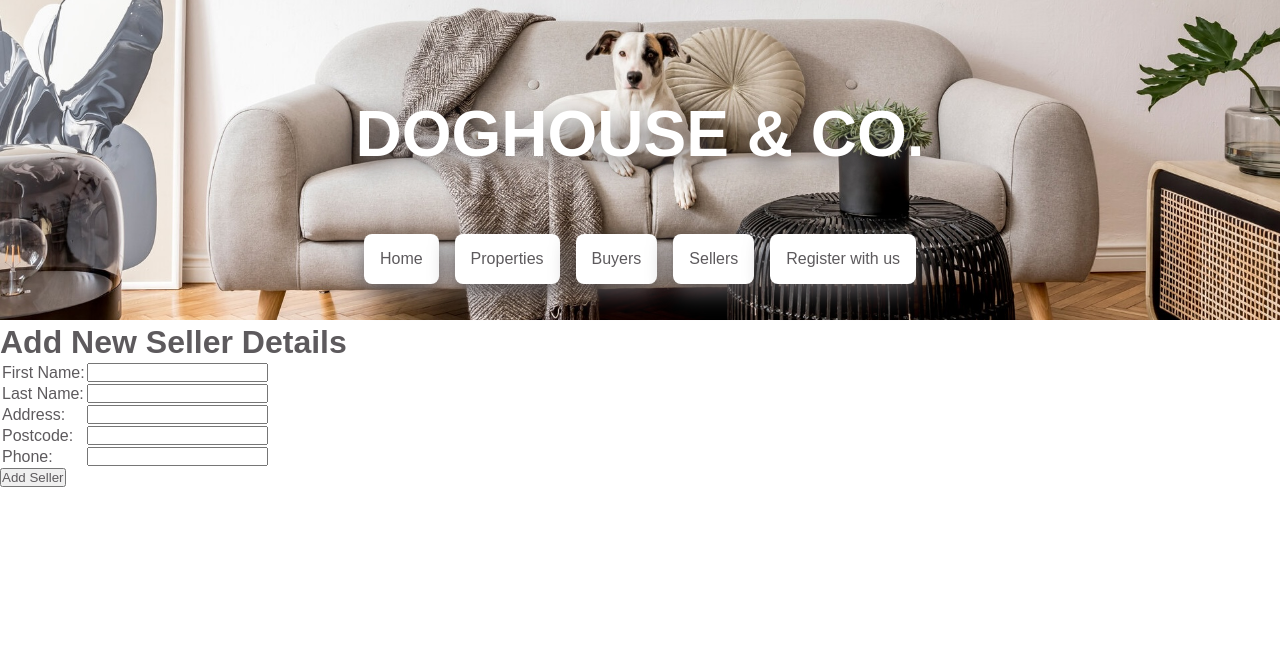
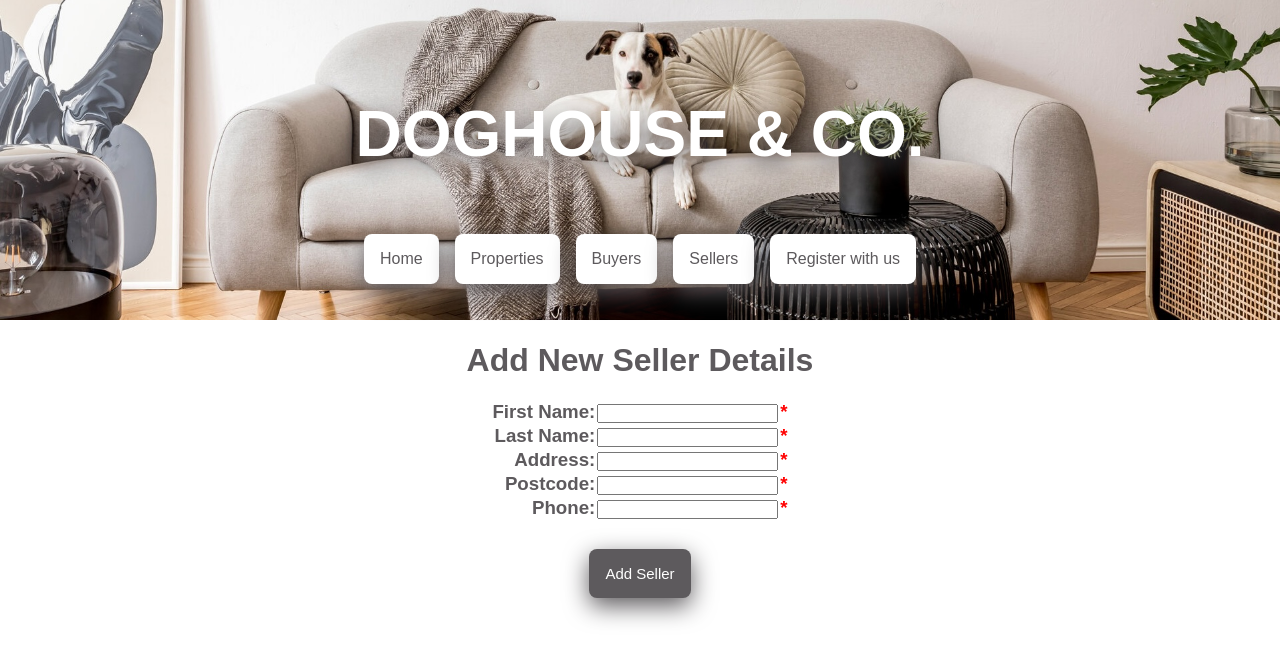
Before and after one commit to Scrambled-Meg/EstateAgents, a React (Vite) app in the folder application/: page /seller-add in a window 1280 px wide. Shown: the top 662 px of the page. Built offline with nearby package versions, Linux system fonts and the light colour scheme.

Commit message:
post lunch push

```diff
--- /dev/null
+++ b/application/src/components/form.css
@@ -0,0 +1,50 @@
+.center {
+    display: flex;
+    justify-content: center;
+  }
+
+  .form-btn {
+    display: flex;
+    justify-content: center;
+    width: fit-content;
+    padding: 1rem;
+    background-color: #5D5A5D;
+    color: white;
+    border-radius: 0.5rem;
+    margin: 0.5rem;
+    box-shadow: #5D5A5D 0px 8px 24px;
+    cursor: pointer;
+    outline: none;
+    border: none;
+    font-size: 15px;
+
+
+  }
+
+  .form-btn:hover {
+    background-color: #AA7F5A;
+    color: white;
+  }
+
+  .table-center {
+    margin-left: auto;
+    margin-right: auto;
+  }
+
+  .td-right {
+    text-align: right;
+  }
+
+  .ast {
+    color: red;
+  }
+
+  .input-form {
+    width: 100%;
+    font-size: 15px;
+  }
+
+  .select-form {
+    width: 100%;
+    font-size: 15px;
+  }
--- a/application/src/components/manage-buyer/BuyerAdd.jsx
+++ b/application/src/components/manage-buyer/BuyerAdd.jsx
@@ -1,13 +1,8 @@
 import {useState} from "react"
+import "../form.css"
 
 const BuyerAdd= () => {
-    let [formData, setFormData] = useState({
-        firstName: '',
-        surname: '',
-        address: '',
-        postcode: '',
-        phone: ''
-    });
+    let [formData, setFormData] = useState({firstName: '', surname: '', address: '', postcode: '', phone: ''});
 
     let handleChange = (e) => {
         let {name, value} = e.target;
@@ -17,41 +12,68 @@ const BuyerAdd= () => {
         }))
     }
 
-    let handleSubmit = async (e) => {
-        let response = await fetch("http://localhost:3000/buyer", {
-            method:'POST',
-            headers:{'Content-Type':'application/json'},
-            body: JSON.stringify(formData),
-        })
+    const handleSubmit = async (e) => {
+        e.preventDefault()
+        const response = await fetch("http://localhost:3000/buyer")
+        const existingBuyer = await response.json()
+
+        const duplicate = existingBuyer.some((buyer) =>
+            buyer.name === formData.name &&
+            buyer.surname === formData.surname
+        )
+
+        if (duplicate){
+            alert ('Already registered!')
+        }
+        else{
+            fetch("http://localhost:3000/buyer",{
+                method: 'POST',
+                headers:{'Content-Type': 'application/json'},
+                body: JSON.stringify(formData)
+            })
+            alert('Weclome to the Doghouse')
+        }
     }
 
     return (
         <div>
-        <h1>Add New Buyer Details</h1>
+            <br />
+        <h1 className="center">Add New Buyer Details</h1><br />
         <form >
-            <table>
+            <table className="table-center">
+                <h3>
                 <tr>
-                    <td> First Name: </td>
-                    <td> <input name="firstName" type="text" value={formData.firstName} onChange={handleChange}/> </td>
+                    <td className="td-right"> First Name: </td>
+                    <td> <input name="firstName" type="text" value={formData.firstName} onChange={handleChange} required/> </td>
+                    <td className="ast">*</td>
                 </tr>
                 <tr>
-                    <td> Last Name: </td>
-                    <td> <input name="surname" type="text" value={formData.surname} onChange={handleChange}/> </td>
+                    <td className="td-right"> Last Name: </td>
+                    <td> <input name="surname" type="text" value={formData.surname} onChange={handleChange} required/> </td>
+                    <td className="ast">*</td>
                 </tr>
                 <tr>
-                    <td> Address: </td>
-                    <td> <input name="address" type="text" value={formData.address} onChange={handleChange}/> </td>
+                    <td className="td-right"> Address: </td>
+                    <td> <input name="address" type="text" value={formData.address} onChange={handleChange} required/> </td>
+                    <td className="ast">*</td>
                 </tr>
                 <tr>
-                    <td> Postcode: </td>
-                    <td> <input name="postcode" type="text" value={formData.postcode} onChange={handleChange}/> </td>
+                    <td className="td-right"> Postcode: </td>
+                    <td> <input name="postcode" type="text" value={formData.postcode} onChange={handleChange} required/> </td>
+                    <td className="ast">*</td>
                 </tr>
                 <tr>
-                    <td> Phone: </td>
-                    <td> <input name="phone" type="text" value={formData.phone} onChange={handleChange}/> </td>
+                    <td className="td-right"> Phone: </td>
+                    <td> <input name="phone" type="text" value={formData.phone} onChange={handleChange} required/> </td>
+                    <td className="ast">*</td>
                 </tr>
+                </h3>
             </table>
-            <button type="button" onClick={handleSubmit}>Add Buyer</button>
+            <br />
+            <footer className="center">
+                <button className="form-btn" type="button" onClick={handleSubmit}>Add Buyer</button>
+
+            </footer>
         </form>
         </div>
     )
--- a/application/src/components/manage-properties/Archived/PropertiesList.jsx
+++ b/application/src/components/manage-properties/Archived/PropertiesList.jsx
@@ -31,7 +31,7 @@ const PropertiesList = () => {
     // returns full buyer object using a filter
     const findBuyer=(buyerId) => {
     let buyer = buyerData.filter( (buyer) => buyer.id == buyerId)
-    return buyer.length == 0 ? "Not Known" : buyer[0]
+    return
     }
 
     // returns full seller object using a filter
--- a/application/src/components/manage-properties/PropertiesBooking.jsx
+++ b/application/src/components/manage-properties/PropertiesBooking.jsx
@@ -1,4 +1,5 @@
 import {useState, useEffect} from "react"
+import "../form.css"
 
 const PropertyViewBooking = () => {
     const [properties, setProperties] = useState([])
@@ -19,43 +20,66 @@ const PropertyViewBooking = () => {
         })
     }
 
-    const handleSubmit = (e) => {
+    const handleSubmit = async (e) => {
         e.preventDefault()
+        const response = await fetch('http://localhost:3000/bookings')
+        const existingBookings = await response.json()
+
+        const duplicate = existingBookings.some((booking) =>
+            booking.propertyId === formData.propertyId &&
+            booking.date === formData.date &&
+            booking.time === formData.time
+        )
+
+        if (duplicate){
+            alert ('Already Booked! Please choose another time/date')
+        }
+        else{
             fetch("http://localhost:3000/bookings",{
                 method: 'POST',
                 headers:{'Content-Type': 'application/json'},
                 body: JSON.stringify(formData)
             })
-        .then(() => alert('Booking Confirmed!'))
+            alert('Booking Confirmed!')
+        }
     }
 
     return (
         <div>
-            <h2>Book a Viewing</h2>
-            <form onSubmit={handleSubmit}>
-                <label>
-                    First Name: <input type="text" name="firstname" value={formData.firstName} onChange={handleChange} required/>
-                </label>
-                <br/>
-                <label>
-                    Last Name: <input type="text" name="surname" value={formData.surname} onChange={handleChange} required/>
-                </label>
-                <br/>
-                <label>
-                    Current Address: <input type="text" name="address" value={formData.address} onChange={handleChange}required/>
-                </label>
-                <br/>
-                <label>
-                    Current Postcode: <input type="text" name="postcode" value={formData.postcode} onChange={handleChange} required/>
-                </label>
-                <br/>
-                <label>
-                    Phone Number: <input type="text" name="phone" value={formData.phone} onChange={handleChange} required/>
-                </label>
-                <br/>
-                <label>
+            <br />
+            <h1 className="center">Book a Viewing</h1><br />
 
-                    Property: <select name="propid" value={formData.propid} onChange={handleChange}>
+            <form onSubmit={handleSubmit} >
+                <table className="table-center">
+                    <h3>
+                    <tr>
+                        <td className="td-right">First Name: </td>
+                        <td><input className="input-form" type="text" name="firstname" value={formData.firstName} onChange={handleChange} required/></td>
+                        <td className="ast">*</td>
+                    </tr>
+                    <tr>
+                        <td className="td-right">Last Name: </td>
+                        <td><input className="input-form" type="text" name="surname" value={formData.surname} onChange={handleChange} required/></td>
+                        <td className="ast">*</td>
+                    </tr>
+                    <tr>
+                        <td className="td-right">Current Address:</td>
+                        <td><input className="input-form" type="text" name="address" value={formData.address} onChange={handleChange}required/></td>
+                        <td className="ast">*</td>
+                    </tr>
+                    <tr>
+                        <td className="td-right">Current Postcode: </td>
+                        <td><input className="input-form" type="text" name="postcode" value={formData.postcode} onChange={handleChange} required/></td>
+                        <td className="ast">*</td>
+                    </tr>
+                    <tr>
+                        <td className="td-right">Phone Number:</td>
+                        <td><input className="input-form" type="text" name="phone" value={formData.phone} onChange={handleChange} required/></td>
+                        <td className="ast">*</td>
+                    </tr>
+                    <tr>
+                        <td className="td-right">Property: </td>
+                        <td><select className="input-form" name="propid" value={formData.propid} onChange={handleChange}>
                                 <option value="">Select Property</option>
                                     {properties.map((property)=>(
                                     <option key={property.id} value={property.id}>
@@ -64,14 +88,18 @@ const PropertyViewBooking = () => {
                                 </option>
                                 ))}
                             </select>
-                </label>
-                <br/>
-                <label>
-                    Choose Date: <input type="date" name="date" value={formData.date} onChange={handleChange}/>
-                </label>
-                <br/>
-                Choose Time Slot: <select className="time" name='time' onChange={handleChange} value={formData.time}>
-                    <option value=''>Time Slot</option>
+                        </td>
+                        <td className="ast">*</td>
+                    </tr>
+                    <tr>
+                        <td className="td-right">Choose Date: </td>
+                        <td><input className="input-form" type="date" name="date" value={formData.date} onChange={handleChange}/></td>
+                        <td className="ast">*</td>
+                    </tr>
+                    <tr>
+                        <td className="td-right" >Choose Time Slot: </td>
+                        <td><select className="select-form" name="time" onChange={handleChange} value={formData.time}>
+                                <option value=''></option>
                                 <option value="8am-9am">8am-9am</option>
                                 <option value="9am-10am">9am-10am</option>
                                 <option value="10am-11am">10am-11am</option>
@@ -82,9 +110,18 @@ const PropertyViewBooking = () => {
                                 <option value="3pm-4pm">3pm-4pm</option>
                                 <option value="4pm-5pm">4pm-5pm</option>
                             </select>
+                        </td>
+                        <td className="ast">*</td>
+                    </tr>
+               </h3> </table>
+
                 <br/>
-                <button type="submit">Book</button>
+                <footer className="center">
+                    <button className="form-btn" type="submit">Request viewing</button>
+                </footer>
             </form>
+
+
         </div>
     )
 }
--- a/application/src/components/manage-properties/PropertiesWithdrawn.jsx
+++ b/application/src/components/manage-properties/PropertiesWithdrawn.jsx
@@ -72,7 +72,7 @@ const PropertiesWithdrawn= () => {
                     <div className="propCard">
                         <h1 id="propCardAddress"> {property.address}  </h1>
                         <h3 id="propCardPostcode"> {property.postcode} </h3>
-                        <h2>{property.status} - £{property.price} </h2>
+                        <h2> £{property.price} </h2>
 
                         <House />
 
--- a/application/src/components/manage-properties/PropertyAdd.jsx
+++ b/application/src/components/manage-properties/PropertyAdd.jsx
@@ -1,56 +1,65 @@
-import { useEffect, useState } from "react"
+import {useState, useEffect} from "react"
+import "../form.css"
 
- const PropertyAdd= () => {
+const PropertyAdd= () => {
+    let [sellers, setSellers] = useState([])
+    let [formData, setFormData] = useState({address: '', postcode: '', type: '', price: '', bedroom: '', bathroom: '', garden: '', sellerId: '', status: 'FOR SALE'});
 
-    let [sellers, setSellers] = useState([])
+    let handleChange = (e) => {
+        let {name, value} = e.target;
+        setFormData(prev => ({
+            ...prev,
+            [name]: name === 'postcode'? value.toUpperCase():value,
+        }))
+    }
 
-    let handleSubmit = async (e) => {
-        let property = {
-                "address": document.getElementById("address").value,
-                "postcode": document.getElementById("postcode").value,
-                "type": document.getElementById("type").value,
-                "price": document.getElementById("price").value,
-                "bedroom": document.getElementById("bedroom").value,
-                "bathroom": document.getElementById("bathroom").value,
-                "garden": document.getElementById("garden").value,
-                "sellerId": document.getElementById("seller").value,
-                "status": "FOR SALE"
+    const handleSubmit = async (e) => {
+        e.preventDefault()
+        const response = await fetch("http://localhost:3000/property")
+        const existingProperty = await response.json()
+
+        const duplicate = existingProperty.some((property) =>
+            property.address === formData.address &&
+            property.postcode === formData.postcode
+        )
+
+        if (duplicate){
+            alert ('Already registered!')
         }
-        let response = await fetch("http://localhost:3000/property", {
-            method:'POST',
-            headers:{'Content-Type':'application/json'},
-            body: JSON.stringify(property),
-        })
+        else{
+            fetch("http://localhost:3000/property",{
+                method: 'POST',
+                headers:{'Content-Type': 'application/json'},
+                body: JSON.stringify(formData)
+            })
+            alert('Property added for sale!')
+        }
     }
 
     const getSellers = () => {
         let sellers = fetch("http://localhost:3000/seller")
         sellers.then( (response) => response.json().then( (records) => setSellers(records)))
     }
-
     useEffect(getSellers, [])
 
     return (
         <div>
-        <h1> Register a new property </h1>
+        <h1>Register a new property for sale</h1>
+        <h3>If you are not registered as a seller, please do that first</h3>
+        <br/>
         <form >
             <table>
                 <tr>
                     <td> Property Address: </td>
-                    <td> <input id="address" name="address" type="text" required/> </td>
+                    <td> <input name="address" type="text" value={formData.address} onChange={handleChange}/> </td>
                 </tr>
                 <tr>
                     <td> Property Postcode: </td>
-                    <td> <input id="postcode" name="postcode" type="text" required/> </td>
+                    <td> <input name="postcode" type="text" value={formData.postcode} onChange={handleChange}/> </td>
                 </tr>
                 <tr>
                     <td> Property Type: </td>
-                    <td><select id="type" name="type" required>
-                            <option value="House">House</option>
-                            <option value="Apartment">Apartment</option>
-                            <option value="Bungalow">Bungalow</option>
-                            <option value="Detatched">Detatched</option>
-                        </select> </td>
+                    <td> <input name="type" type="text" value={formData.type} onChange={handleChange}/> </td>
                 </tr>
                 <tr>
                     <td> Seller Name: </td>
@@ -62,18 +71,17 @@ import { useEffect, useState } from "react"
                            }
                         </select> </td>
                 </tr>
-
                 <tr>
-                    <td> Asking Price:</td>
-                    <td> <input id="price" name="price" type="text" required/> </td>
+                    <td> Asking Price: </td>
+                    <td> <input name="price" type="text" value={formData.price} onChange={handleChange}/> </td>
                 </tr>
                 <tr>
-                    <td> No. of Bedrooms: </td>
-                    <td> <input id="bedroom" name="bedroom" type="text" required/> </td>
+                    <td> Number of Bedrooms: </td>
+                    <td> <input name="bedroom" type="text" value={formData.bedroom} onChange={handleChange}/> </td>
                 </tr>
                 <tr>
-                    <td> No. of Bathrooms: </td>
-                    <td> <input id="bathroom" name="bathroom" type="text" required/> </td>
+                    <td> Number of Bathrooms: </td>
+                    <td> <input name="bathroom" type="text" value={formData.bathroom} onChange={handleChange}/> </td>
                 </tr>
                 <tr>
                     <td> Garden: </td>
--- a/application/src/components/manage-properties/properties.css
+++ b/application/src/components/manage-properties/properties.css
@@ -75,6 +75,7 @@
     box-shadow: #5D5A5D 0px 8px 24px;
     cursor: pointer;
     border-color: transparent transparent rgba(0, 0, 0, 0.1) transparent;
+    font-size: 15px;
 
   }
 
@@ -97,3 +98,13 @@ a {
 .icon-list {
     font-size: 25px;
 }
+
+.propCard2 {
+  margin-left: 10px;
+  max-width: 65%;
+  padding: 1rem;
+  color: white;
+  border-radius: 3px;
+  box-shadow: #5D5A5D 0px 8px 24px;
+  text-align: center;
+}
--- a/application/src/components/manage-seller/SellerAdd.jsx
+++ b/application/src/components/manage-seller/SellerAdd.jsx
@@ -1,13 +1,8 @@
 import {useState} from "react"
+import "../form.css"
 
 const SellerAdd= () => {
-    let [formData, setFormData] = useState({
-        firstName: '',
-        surname: '',
-        address: '',
-        postcode: '',
-        phone: ''
-    });
+    let [formData, setFormData] = useState({firstName: '', surname: '', address: '', postcode: '', phone: ''});
 
     let handleChange = (e) => {
         let {name, value} = e.target;
@@ -17,41 +12,71 @@ const SellerAdd= () => {
         }))
     }
 
-    let handleSubmit = async (e) => {
-        let response = await fetch("http://localhost:3000/seller", {
-            method:'POST',
-            headers:{'Content-Type':'application/json'},
-            body: JSON.stringify(formData),
+    const handleSubmit = async (e) => {
+        e.preventDefault()
+        const response = await fetch("http://localhost:3000/seller")
+        const existingSeller = await response.json()
+
+        const duplicate = existingSeller.some((seller) =>
+            seller.name === formData.name &&
+            seller.surname === formData.surname
+        )
+
+        if (duplicate){
+            alert ('Already registered!')
+        }
+        else{
+            fetch("http://localhost:3000/seller",{
+                method: 'POST',
+                headers:{'Content-Type': 'application/json'},
+                body: JSON.stringify(formData)
             })
+            alert('Weclome to the Doghouse')
+        }
     }
 
     return (
-        <div>
-        <h1>Add New Seller Details</h1>
+        <div >
+            <br />
+            <h1 className="center">Add New Seller Details</h1><br />
             <form >
-            <table>
+                <table className="table-center">
+                    <h3>
                     <tr>
-                    <td> First Name: </td>
-                    <td> <input name="firstName" type="text" value={formData.firstName} onChange={handleChange}/> </td>
+                        <td className="td-right"> First Name: </td>
+                        <td> <input name="firstName" type="text" value={formData.firstName} onChange={handleChange} required/> </td>
+                        <td className="ast">*</td>
                     </tr>
                     <tr>
-                    <td> Last Name: </td>
-                    <td> <input name="surname" type="text" value={formData.surname} onChange={handleChange}/> </td>
+                        <td className="td-right"> Last Name:</td>
+                        <td> <input name="surname" type="text" value={formData.surname} onChange={handleChange}required /> </td>
+                        <td className="ast">*</td>
                     </tr>
                     <tr>
-                    <td> Address: </td>
-                    <td> <input name="address" type="text" value={formData.address} onChange={handleChange}/> </td>
+                        <td className="td-right"> Address: </td>
+                        <td> <input name="address" type="text" value={formData.address} onChange={handleChange} required/> </td>
+                        <td className="ast">*</td>
                     </tr>
                     <tr>
-                    <td> Postcode: </td>
-                    <td> <input name="postcode" type="text" value={formData.postcode} onChange={handleChange}/> </td>
+                        <td className="td-right"> Postcode: </td>
+                        <td> <input name="postcode" type="text" value={formData.postcode} onChange={handleChange} required/> </td>
+                        <td className="ast">*</td>
                     </tr>
                     <tr>
-                    <td> Phone: </td>
-                    <td> <input name="phone" type="text" value={formData.phone} onChange={handleChange}/> </td>
+                        <td className="td-right"> Phone: </td>
+                        <td> <input name="phone" type="text" value={formData.phone} onChange={handleChange} required/> </td>
+                        <td className="ast">*</td>
                     </tr>
+                 </h3>
+
                 </table>
-            <button type="button" onClick={handleSubmit}>Add Seller</button>
+                <br />
+                <footer className="center">
+                    <button  className="form-btn" type="button" onClick={handleSubmit}>Add Seller</button>
+                </footer>
+
+
+
             </form>
         </div>
     )
```
Also changed, not shown: application/src/components/manage-properties/PropertiesFilter.jsx (+22 -10 lines), application/src/components/components.css (deleted), 1 other file (tests, documents, lock files or other folders). Lines whose indentation alone changed are shown as unchanged.
